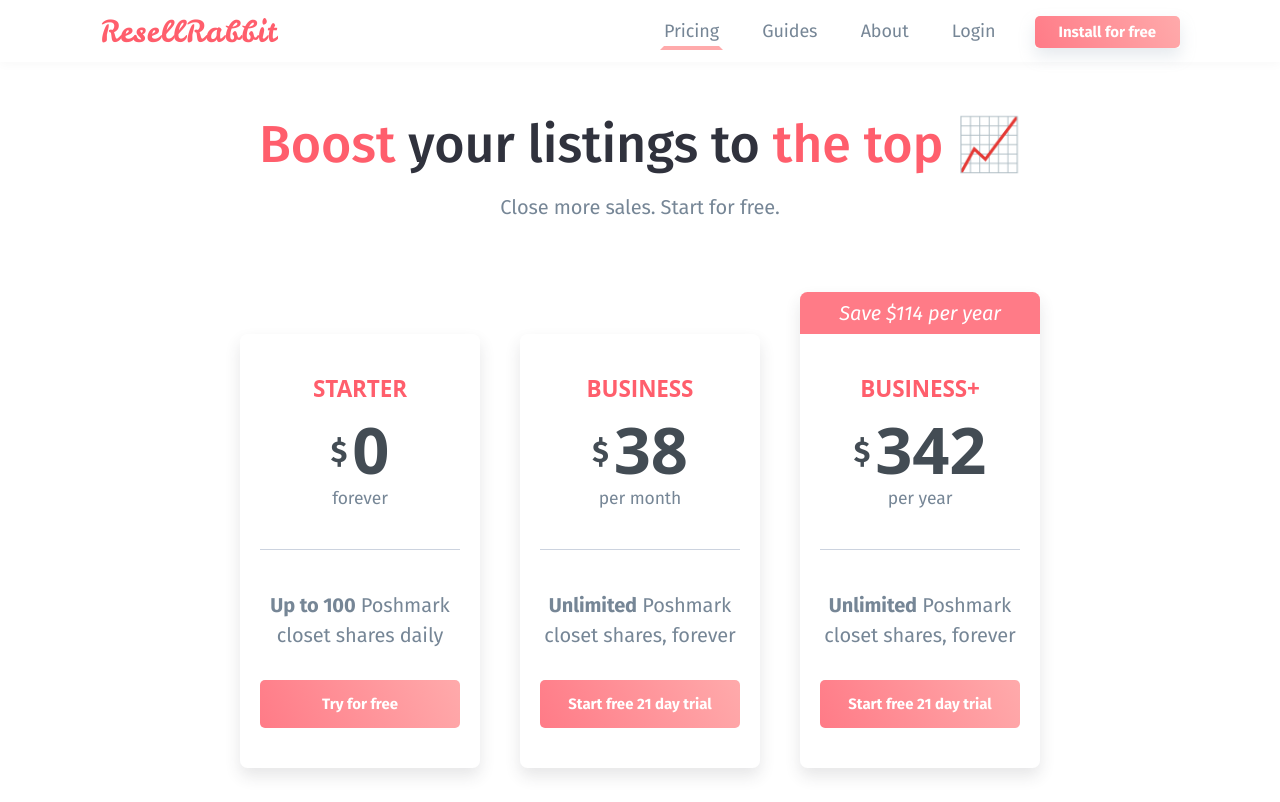
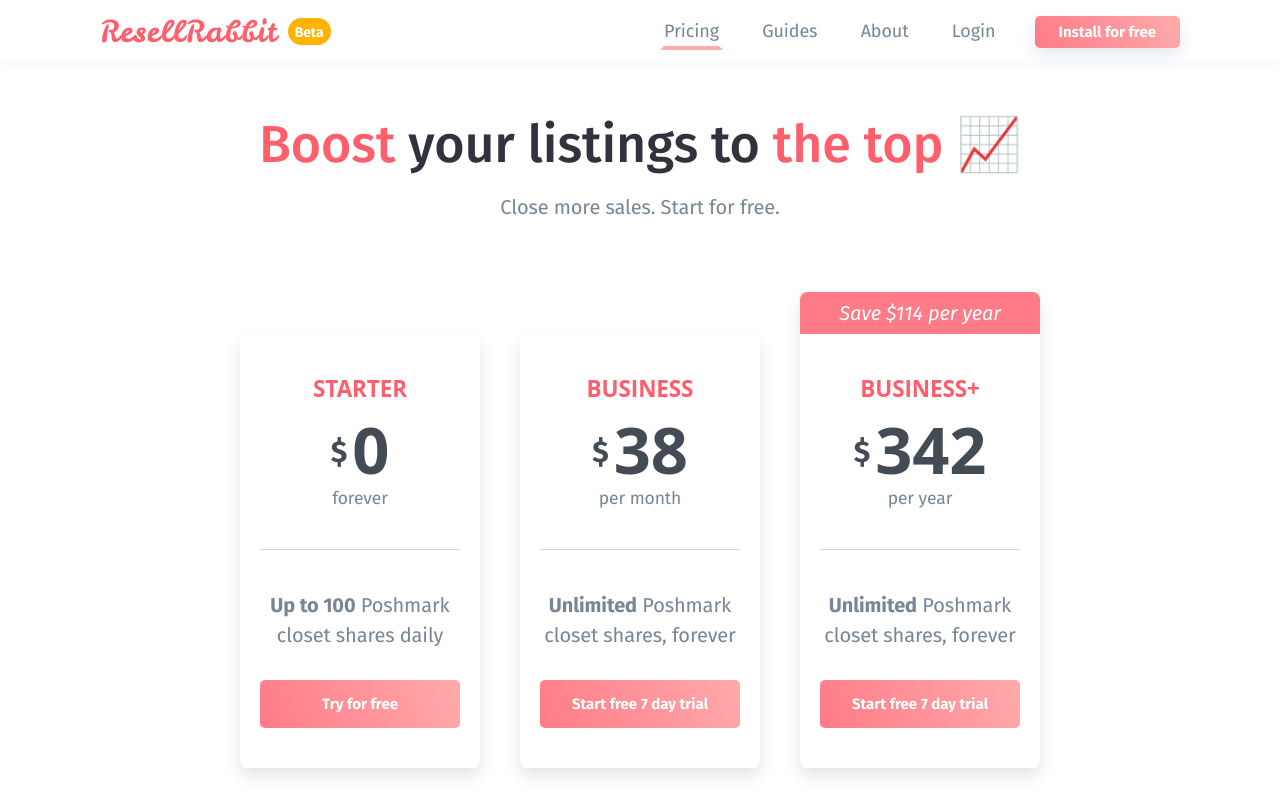
Before and after one commit to hirrra/resellrabbit, a Jekyll site: the page built from page-pricing.html, in a window 1280 px wide. Shown: the top 802 px of the page. Built offline with Jekyll 4.4.1, drawn with Linux system fonts in a browser that asks for light colours; comment, search, counter and statistics services are not loaded.

Commit message:
fix trial period and signup

```diff
--- a/_includes/header.html
+++ b/_includes/header.html
@@ -9,6 +9,7 @@
             </a>
           </h1>
         </div>
+        <span class="beta-tag">Beta</span>
 
         <!-- Mobile Menu Toggle Button -->
         <label for="navbar-toggler-checkbox" class="navbar-toggler-label float-right">
--- a/_layouts/post.html
+++ b/_layouts/post.html
@@ -5,7 +5,6 @@
 
 <!-- Use 'has-animations' class for animate on load. -->
 <body class="is-boxed has-animations">
-  {% include chat.html %}
     <div class="body-wrap">
 
         {% include header.html %}
--- a/_sass/layout/_header.scss
+++ b/_sass/layout/_header.scss
@@ -131,6 +131,20 @@
     background: color(bg, 1);
 }
 
+.beta-tag {
+    font-size: 0.7rem;
+    color: color(typography, 1i);
+    display: inline-block;
+    background: color(primary, 2);
+    border-radius: 15px;
+    padding: 0px 7px 27px 7px;
+    font-weight: bolder;
+    margin-left: 10px;
+    height: 0px;
+    position: relative;
+    top: 0px;
+}
+
 
 @include media( '>medium' ) {
 
--- a/page-pricing.html
+++ b/page-pricing.html
@@ -49,7 +49,7 @@ newsletter: false
                 </li>
             </ul>
             <div class="control">
-              <a class="button button-primary button-block" href="/signup?plan=monthly" >Start free 21 day trial</a>
+              <a class="button button-primary button-block" href="/signup?plan=monthly" >Start free 7 day trial</a>
             </div>
       </div>
     </div>
@@ -71,7 +71,7 @@ newsletter: false
                 </li>
             </ul>
             <div class="control">
-              <a class="button button-primary button-block" href="/signup?plan=yearly">Start free 21 day trial</a>
+              <a class="button button-primary button-block" href="/signup?plan=yearly">Start free 7 day trial</a>
             </div>
       </div>
     </div>
--- a/src/js/checkout.js
+++ b/src/js/checkout.js
@@ -1,7 +1,7 @@
 /* eslint-disable no-unused-vars */
 /* eslint-disable no-undef */
 /* eslint-disable semi */
-const prod = true;
+const PROD = true;
 
 var firebaseConfig = {
   apiKey: 'AIzaSyCHsvdC8MBpRQeKQq1rHidvoYBdE-WLCPg',
@@ -19,7 +19,7 @@ var stripeVars = {
   priceIdYearly: 'price_1IzXVqBkbf8GXgrmyaIOEWSm'
 }
 
-if (prod) {
+if (PROD) {
   firebaseConfig = {
     apiKey: "AIzaSyB1wMM-bZG8VF53ZfbMEg0TsaVCDLf59wM",
     authDomain: "resellrabbit-posh-prod.firebaseapp.com",
@@ -54,7 +54,7 @@ function createUserWithEmailAndPassword () {
   const password = form.elements.password.value;
   const passwordver = form.elements.passwordver.value;
 
-  if (email.indexOf('+') > -1) {
+  if (email.indexOf('+') > -1 && PROD) {
     alert('Please enter a valid email address.');
     return;
   }
@@ -170,10 +170,10 @@ async function initStripe (createdUser = null) {
       cancel_url: CANCEL_URL
     });
   docRef.onSnapshot(async (snap) => {
-    const { error, sessionId } = snap.data();
-    if (sessionId) {
-      const stripe = Stripe(stripeVars.publishableKey);
-      stripe.redirectToCheckout({ sessionId: sessionId, customerEmail: user.customerEmail });
+    const { error, url } = snap.data();
+    if (url) {
+      // We have a Stripe Checkout URL, let's redirect.
+      window.location.assign(url);
     }
     if (error) {
       // TODO: Fix preventing double requests error.
@@ -199,7 +199,14 @@ function showRedirectMsg (redirectToPortal = false) {
   if (redirectToPortal) {
     subject = PORTAL_SUBJECT;
   }
-  document.querySelector('.modal').innerHTML = `Redirecting to Stripe... <br /> <span class="description">If this page does not redirect within 10 seconds, please <a href="mailto:resellrabbit@gmail.com?subject=[${subject}]" class="pink">reach us directly</a>.</span>`;
+  document.querySelector('.modal').innerHTML = `Redirecting to Stripe... <br /> <span class="description">If this page does not redirect within <span id="timer">15</span> seconds, please <a href="mailto:resellrabbit@gmail.com?subject=[${subject}]" class="pink">reach us directly</a>.</span>`;
+  let count = 15;
+  const timer = setInterval(function() {
+    document.querySelector('#timer').innerHTML = count--;
+    if (count == 0) {
+      clearInterval(timer);
+    }
+  }, 1000);
 }
 
 function showSignUpPasswordVerification () {
```
